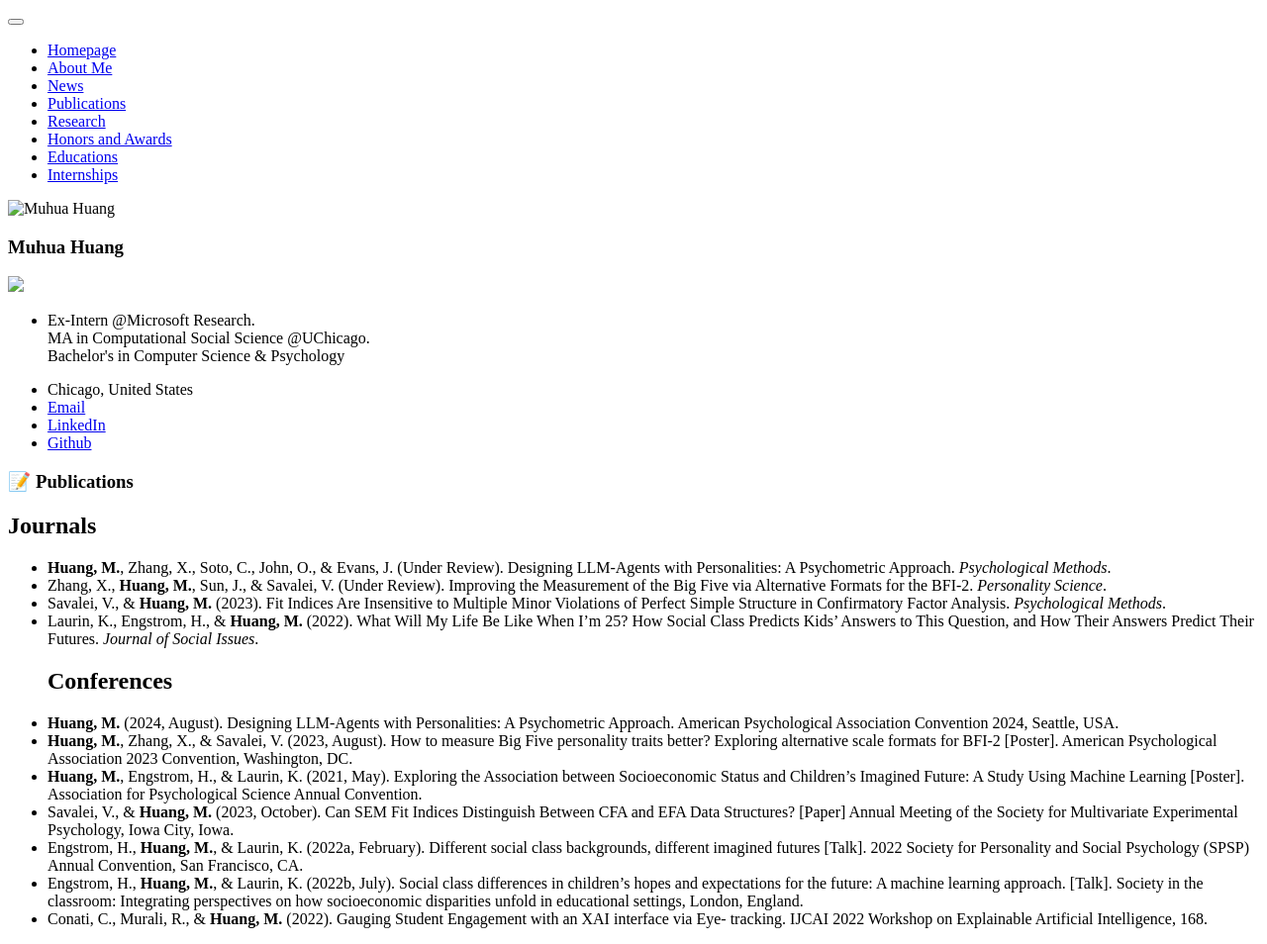
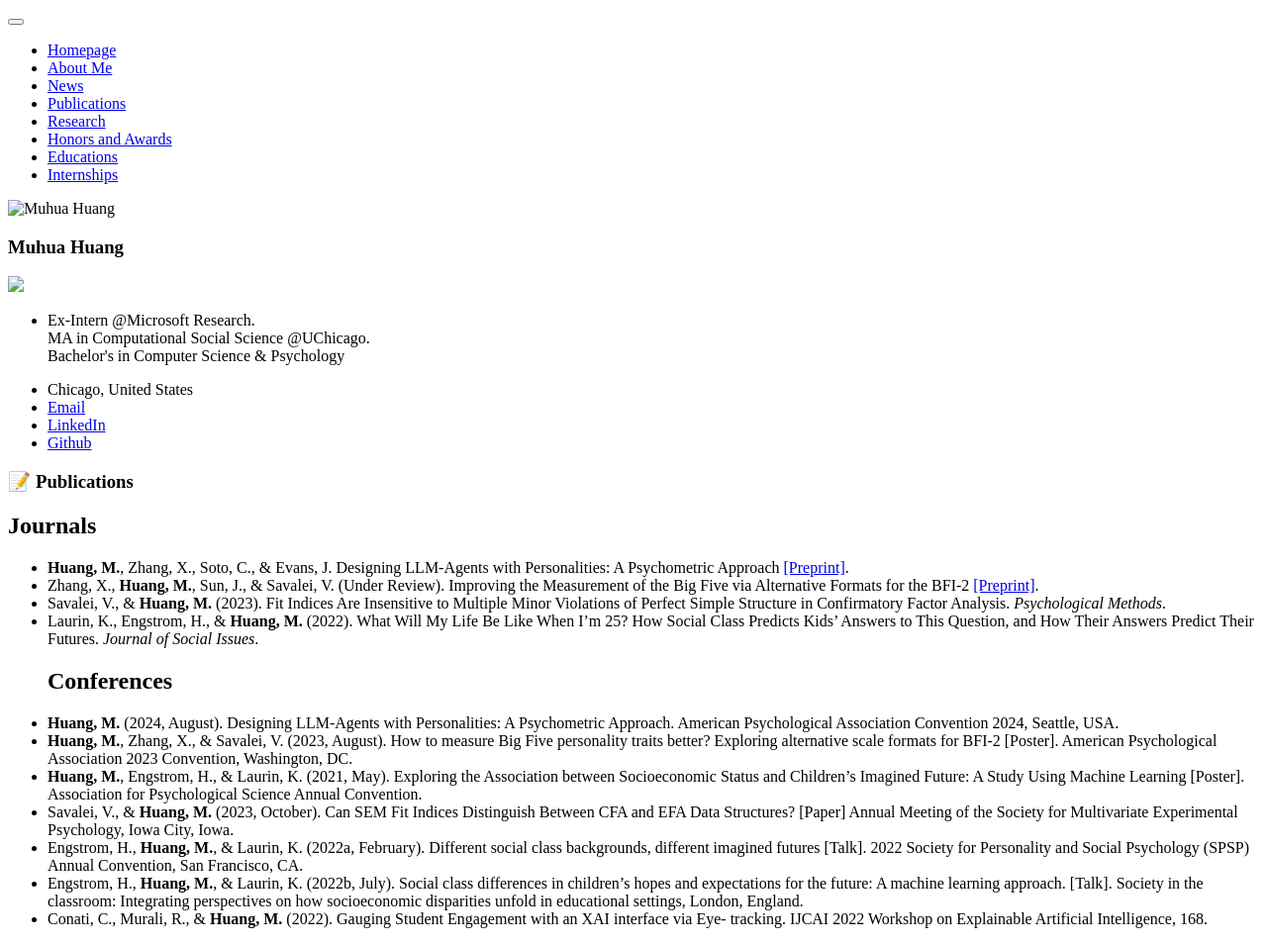
Before and after one commit to muhua-h/muhua-h.github.io, a Jekyll site: the page built from _pages/includes/pub.md, in a window 1280 px wide. Shown: the whole page at 99% size. Built offline with Jekyll 4.4.1, drawn with Linux system fonts in a browser that asks for light colours; our own code applies the rules of GitHub Pages for plain Markdown files.

Commit message:
added link

```diff
--- a/_pages/includes/pub.md
+++ b/_pages/includes/pub.md
@@ -1,8 +1,8 @@
 
 # 📝 Publications
 ## Journals
-- **Huang, M.**, Zhang, X., Soto, C., John, O., & Evans, J. (Under Review). Designing LLM-Agents with Personalities: A Psychometric Approach. *Psychological Methods*.
-- Zhang, X., **Huang, M.**, Sun, J., & Savalei, V. (Under Review). Improving the Measurement of the Big Five via Alternative Formats for the BFI-2. *Personality Science*.
+- **Huang, M.**, Zhang, X., Soto, C., & Evans, J. Designing LLM-Agents with Personalities: A Psychometric Approach [[Preprint]](https://arxiv.org/abs/2410.19238).
+- Zhang, X., **Huang, M.**, Sun, J., & Savalei, V. (Under Review). Improving the Measurement of the Big Five via Alternative Formats for the BFI-2 [[Preprint]](https://osf.io/preprints/osf/p493y).
 - Savalei, V., & **Huang, M.** (2023). Fit Indices Are Insensitive to Multiple Minor Violations of Perfect Simple Structure in Confirmatory Factor Analysis. *Psychological Methods*.
 - Laurin, K., Engstrom, H., & **Huang, M.** (2022). What Will My Life Be Like When I’m 25? How Social Class Predicts Kids’ Answers to This Question, and How Their Answers Predict Their Futures. *Journal of Social Issues*.
 ## Conferences
```
